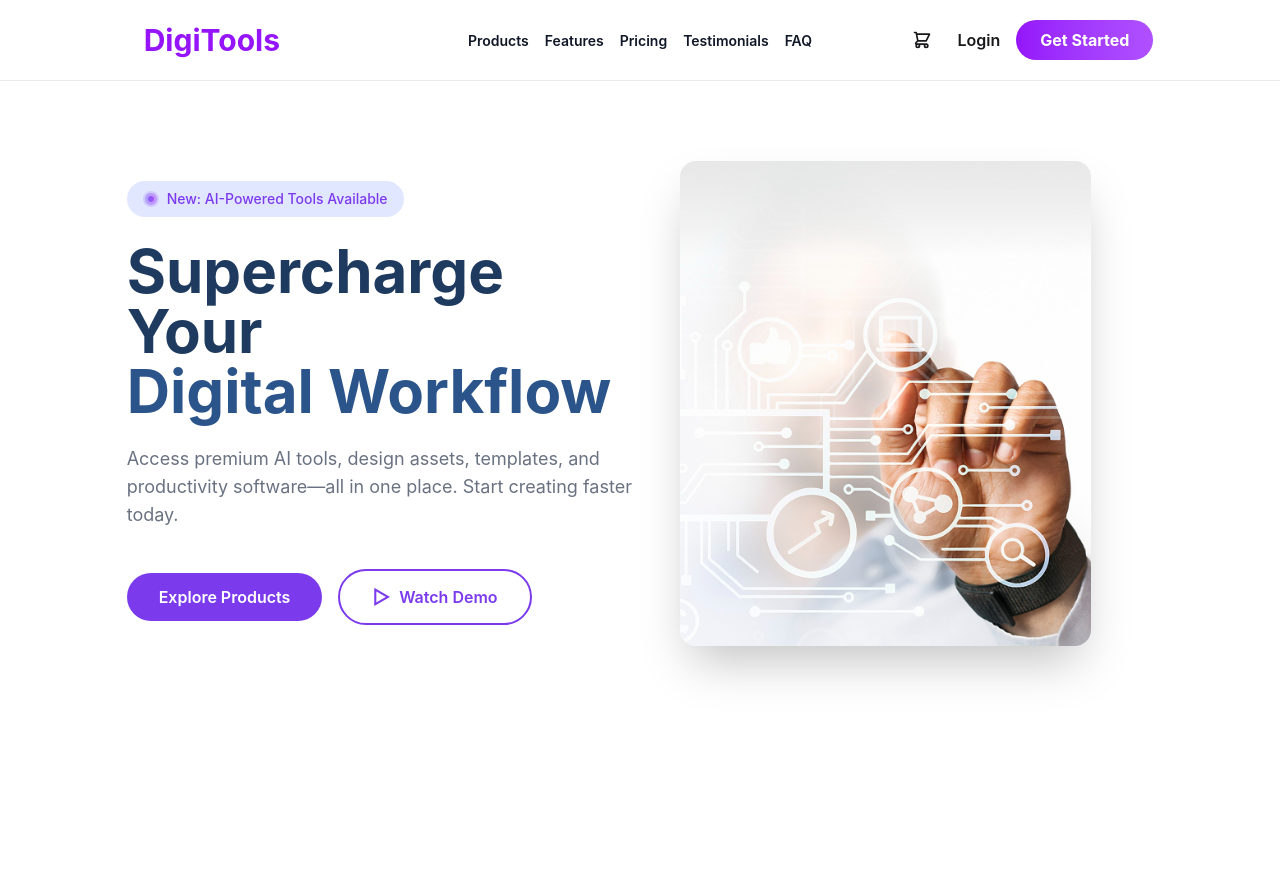
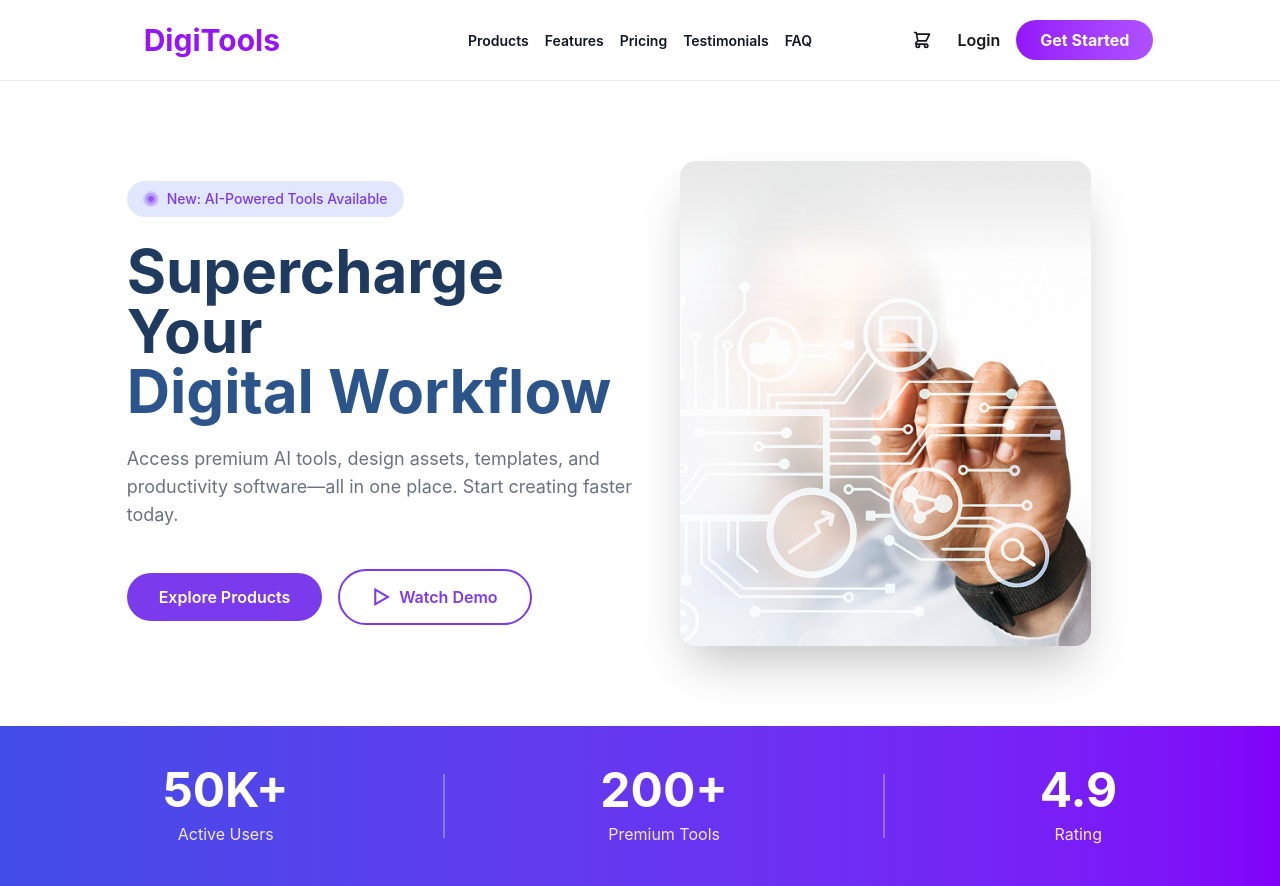
Before and after one commit to mehedy215781/A6-Digitools-platfrom, a React (Vite) app: page / in a window 1280 px wide. Before the commit the page ends 800 px from the top, so only its background shows below. Built offline with nearby package versions, Linux system fonts and the light colour scheme.

Commit message:
Add couneter section

```diff
--- a/src/App.jsx
+++ b/src/App.jsx
@@ -1,5 +1,6 @@
 import Navbar from "./component/Navbar"
 import Banner from "./Banner/Banner"
+import Matrix from "././Matrics/Matrix"
 
 function App() {
 
@@ -7,6 +8,8 @@ function App() {
     <>
      <Navbar></Navbar>
      <Banner></Banner>
+     <Matrix></Matrix>
+
 
     </>
   )
--- /dev/null
+++ b/src/Matrics/Matrix.jsx
@@ -0,0 +1,32 @@
+import React from 'react';
+
+const Matrix = () => {
+    return (
+        <section className=" mx-auto bg-gradient-to-r from-[#414ce7] to-[#8101f9]  py-10 px-6">
+  <div className="flex flex-col md:flex-row items-center justify-evenly gap-10 md:gap-4">
+
+    <div className="text-center flex flex-col items-center justify-center">
+      <h2 className="text-4xl md:text-5xl font-bold text-white">50K+</h2>
+      <p className="text-purple-100 text-sm md:text-base mt-2">Active Users</p>
+    </div>
+
+    <div className="hidden md:block h-16 w-[2px] bg-white/30 self-center"></div>
+
+    <div className="text-center flex flex-col items-center justify-center">
+      <h2 className="text-4xl md:text-5xl font-bold text-white">200+</h2>
+      <p className="text-purple-100 text-sm md:text-base mt-2">Premium Tools</p>
+    </div>
+
+    <div className="hidden md:block h-16 w-[2px] bg-white/30 self-center"></div>
+
+    <div className="text-center flex flex-col items-center justify-center">
+      <h2 className="text-4xl md:text-5xl font-bold text-white">4.9</h2>
+      <p className="text-purple-100 text-sm md:text-base mt-2">Rating</p>
+    </div>
+
+  </div>
+</section>
+    );
+};
+
+export default Matrix;
```
